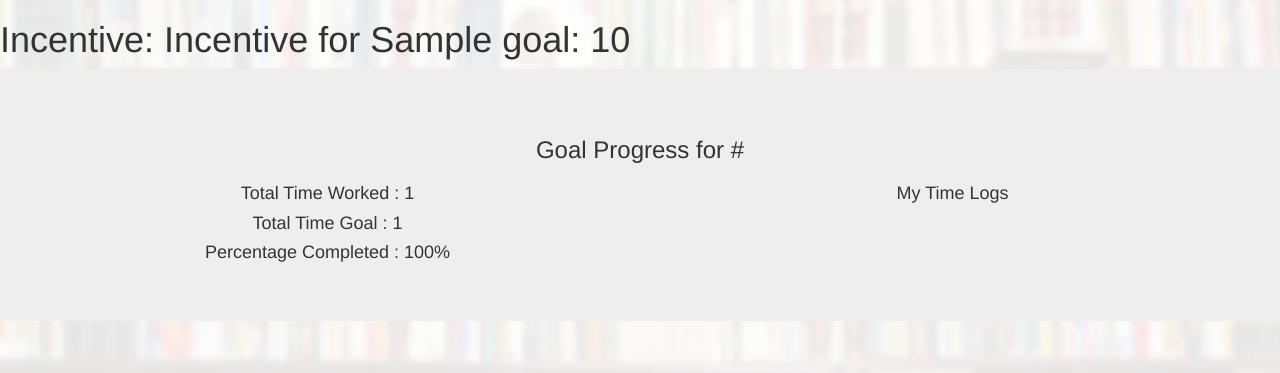
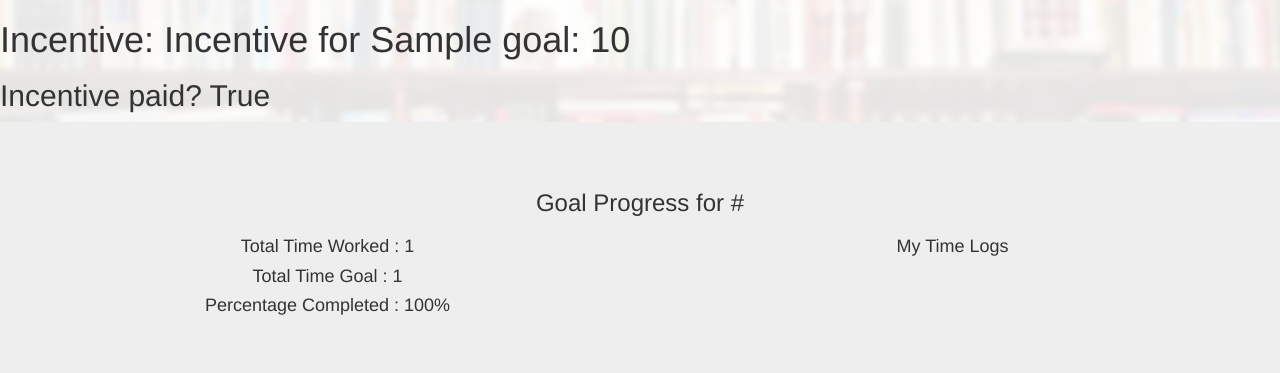
Before and after one commit to bgoldste/moocb, a Django app: page /me/ in a window 1280 px wide. Shown: the part 209-582 px from the top of the page. Run offline with Django 3.2, Linux system fonts and the light colour scheme; a user stored in the database is signed in; tables that the repository leaves empty hold one stand-in row (values such as "Sample post"); parts of the project's set-up code (start-up, migrations or seed data) failed here and were passed over; some libraries are stand-ins or nearby versions.

Commit message:
added some stuf

```diff
--- a/moocb/models.py
+++ b/moocb/models.py
@@ -48,6 +48,8 @@
 
 	refund_increment = models.FloatField(default= 0.25, validators = [MinValueValidator(0.0),])
 
+	is_paid = models.BooleanField(default=False)
+
 
 
 	def __unicode__(self):
--- a/moocb/templates/moocb/me.html
+++ b/moocb/templates/moocb/me.html
@@ -24,6 +24,22 @@
 	<h1>Goals:{{goal}}</h1>
 	<h1>TimeLogs:{{time_logs}}</h1>
 	<h1>Incentive: {{incentive}}</h1>
+	<h2>Incentive paid? {{incentive.is_paid}}</h2>
+
+{% if incentive.is_paid == False %}
+	<form action="/pay/" method="POST">
+		{% csrf_token %}
+	  <script
+	    src="https://checkout.stripe.com/checkout.js" class="stripe-button"
+	    data-key="pk_test_ac0EQFgbU0C6zzVpQXHbGSi0"
+	    {% load staticfiles%}
+	    data-image="{% static "moocb/icon.jpg" %}"
+	    data-name="Moocbuddy"
+	    data-description="${{incentive.total_dollars}} deposit on finishing my online class."
+	    data-amount="{{incentive.total_pledge}}"
+	  </script>
+	</form>
+{% endif %}
 
 
 
--- a/moocb/templates/moocb/pay.html
+++ b/moocb/templates/moocb/pay.html
@@ -10,7 +10,7 @@
 
 
 
-	<form action="/me/" method="POST">
+	<form action="" method="POST">
 		{% csrf_token %}
 	  <script
 	    src="https://checkout.stripe.com/checkout.js" class="stripe-button"
--- a/moocb/views.py
+++ b/moocb/views.py
@@ -113,6 +113,8 @@
 
 @login_required
 def me(request):
+
+
     try:
         context = RequestContext(request)
 
@@ -239,13 +241,16 @@
     context = RequestContext(request)
     context['user'] = request.user
     if (Goal.objects.filter(user = request.user.id)):
-        return HttpResponseRedirect('/me/')
+        if Incentive.objects.filter(goal__user = request.user.id):
+            return HttpResponseRedirect('/me/')
+        else:
+            return HttpResponseRedirect('/addincentive/')
 
     else:
         if request.method == "POST":
             form = GoalForm(request.POST)
             if form.is_valid():
-                new_goal = Goal (user= request.user, **form.cleaned_data)
+                new_goal = Goal(user= request.user, **form.cleaned_data)
                 new_goal.save()
                 return HttpResponseRedirect('/addincentive/')
         else:
@@ -306,7 +311,12 @@
               card=token,
               description=request.user.email
             )
+            incentive.is_paid = True
+            incentive.save()
+            print incentive
             print 'charge successful token = ' , token
+            return HttpResponseRedirect('/me/')
+
         except stripe.CardError, e:
              # The card has been declined
             print 'charge failed'
```
Also changed, not shown: moocb/migrations/0002_incentive_is_paid.py (added).
